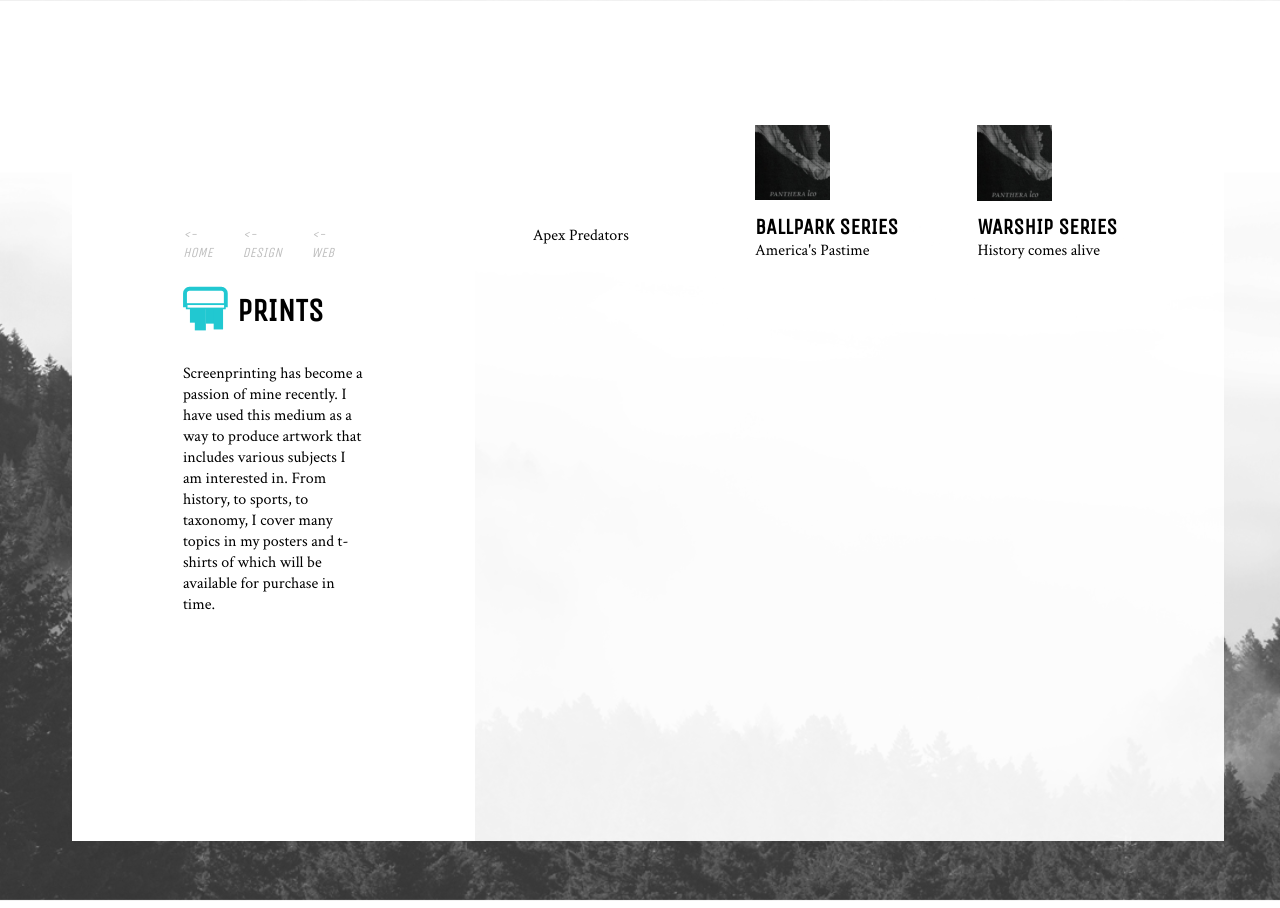
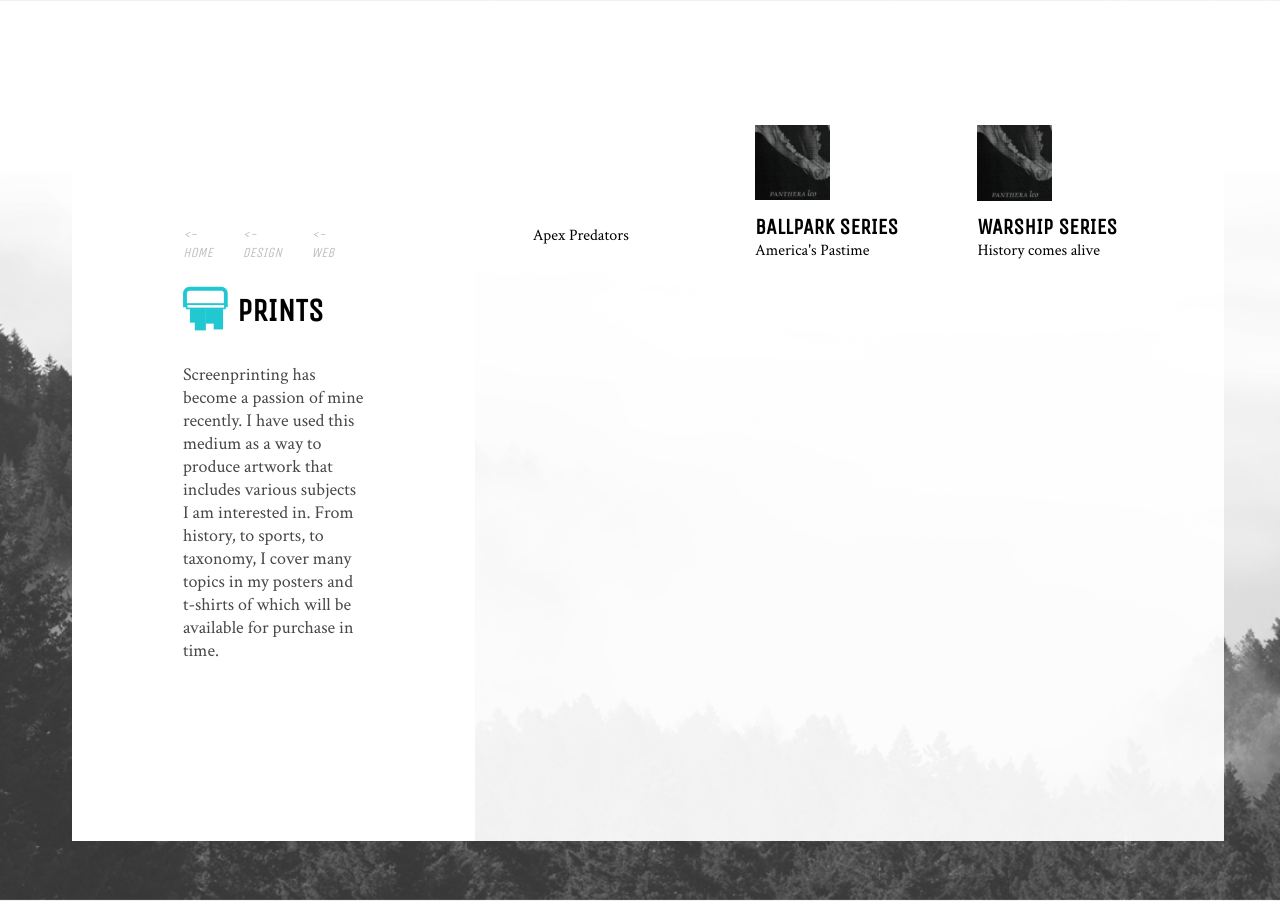
Before and after one commit to st5kdesign/ST5K_Design, a Jekyll site: the page built from prints.md, in a window 1280 px wide. Built offline with Jekyll 4.4.1, drawn with Linux system fonts in a browser that asks for light colours.

Commit message:
more progress

```diff
--- a/_layouts/collection.html
+++ b/_layouts/collection.html
@@ -33,8 +33,8 @@
 
           </div>
 
-          <article class="copy-description">
-            <p class="copy_lg">{{ content }}</p>
+          <article class="copy-description copy_lg">
+            {{ content }}
           </article>
 
 
```
Also changed, not shown: _prints/PantheraLeo.md (+1 -1 lines).
